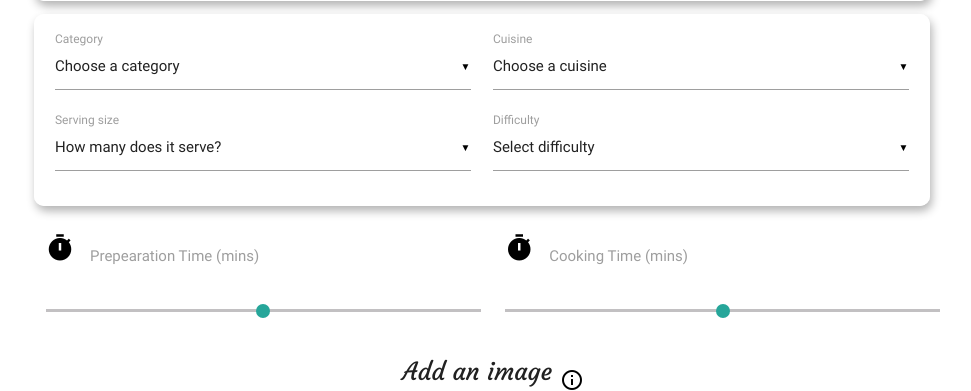
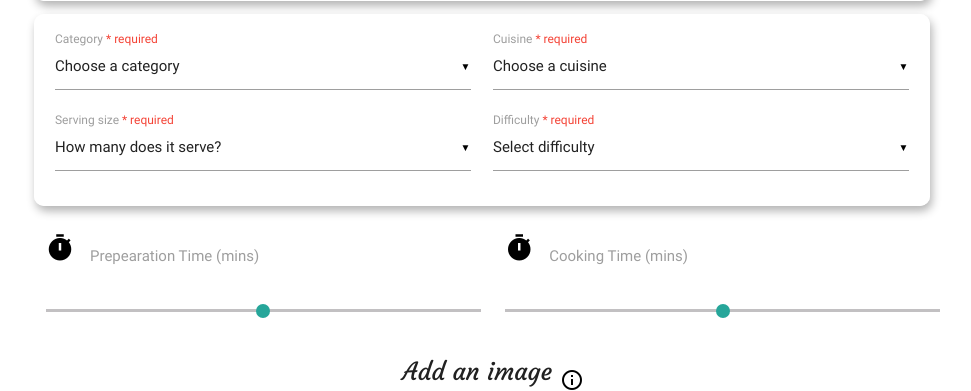
Before and after one commit to Jorden-V/Recipe_World_3rd_Project, a Flask app: page /add_recipe in a window 1280 px wide. Shown: the part 983-1374 px from the top of the page, without its empty margins (147-1118 px from the left). Run offline with Flask 2, Linux system fonts and the light colour scheme; data that the repository does not hold is empty; some libraries are stand-ins or nearby versions.

Commit message:
Added required fields into 'add recipe' and 'edit recipe' as well as visual prompts to ensure all required data is being collected

```diff
--- a/app.py
+++ b/app.py
@@ -95,6 +95,9 @@ def delete_recipe(recipes_id):
     mongo.db.recipes.remove({'_id': ObjectId(recipes_id)})
     return redirect(url_for('index'))
 
+    # url for delete recipe
+# {{ url_for('delete_recipe', recipes_id=recipes._id) }}
+
 if __name__ == '__main__':
     app.run(host=os.environ.get('IP'),
             port=int(os.environ.get('PORT')),
--- a/templates/addrecipe.html
+++ b/templates/addrecipe.html
@@ -73,52 +73,52 @@
             <div class="row intro-headings">
                 <div class="input-field col s12">
                     <i class="material-icons prefix">image</i>
-                    <input id="recipe_name" name="recipe_name" type="text" class="validate">
+                    <input id="recipe_name" name="recipe_name" type="text" class="validate" required="required">
                     <label for="icon_prefix">Recipe name</label>
                 </div>
                 <div class="input-field col s12">
                     <i class="material-icons prefix">image</i>
-                    <input id="description" name="description" type="text" class="validate">
+                    <input id="description" name="description" type="text" class="validate" required="required">
                     <label for="icon_prefix">Description</label>
                 </div>
             </div>
 
             <div class="row intro-headings">
                 <div class="input-field col s12 m6">
-                    <select id="category_name" name="category_name">
+                    <select id="category_name" name="category_name" required>
               <option value="" disabled selected>Choose a category</option>
               {% for item in categories %}
-              <option value="{{ item.category_name }}">{{ item.category_name }}</option>
+              <option value="{{ item.category_name }}">{{ item.category_name }} </option>
               {% endfor %}
             </select>
-                    <label>Category</label>
+                    <label>Category <span class="red-text">* required</span> </label>
                 </div>
                 <div class="input-field col s12 m6">
-                    <select id="cuisine_type" name="cuisine_type">
+                    <select id="cuisine_type" name="cuisine_type" required>
               <option value="" disabled selected>Choose a cuisine</option>
               {% for item in cuisine %}
               <option value="{{ item.cuisine_type }}">{{ item.cuisine_type }}</option>
               {% endfor %}
             </select>
-                    <label>Cuisine</label>
+                    <label>Cuisine <span class="red-text">* required</span></label>
                 </div>
                 <div class="input-field col s12 m6">
-                    <select id="serving_size" name="serving_size">
+                    <select id="serving_size" name="serving_size" required>
               <option value="" disabled selected>How many does it serve?</option>
               {% for item in serving_size %}
-              <option value="{{ item.serving_size }}">{{ item.serving_size }}</option>
+              <option value="{{ item.serving_size }}">{{ item.serving_size }} </option>
               {% endfor %}
             </select>
-                    <label>Serving size</label>
+                    <label>Serving size <span class="red-text">* required</span></label>
                 </div>
                 <div class="input-field col s12 m6">
-                    <select id="difficulty" name="difficulty">
+                    <select id="difficulty" name="difficulty" required>
                         <option value="" disabled selected>Select difficulty</option>
                          {% for item in difficulty %}
                          <option value="{{ item.difficulty_level }}">{{ item.difficulty_level }}</option>
               {% endfor %}
             </select>
-                    <label> Difficulty </label>
+                    <label> Difficulty <span class="red-text">* required</span> </label>
                 </div>
             </div>
 
@@ -171,7 +171,7 @@
             <div class="row">
                 <div class="row intro-headings">
                     <div class="input-field col s6">
-                        <input id="ingredients_1" name="ingredients_1" type="text" class="validate">
+                        <input id="ingredients_1" name="ingredients_1" type="text" class="validate" required="required">
                         <label for="name">Ingredient 1</label>
                     </div>
                     <div class="input-field col s6">
@@ -218,8 +218,8 @@
 
                 <div class="row intro-headings">
                     <div class="input-field col s12">
-                        <input id="method_1" name="method_1" type="text" class="validate">
-                        <label for="name">Step 1</label>
+                        <input id="method_1" name="method_1" type="text" class="validate" required="required">
+                        <label for="name">Step 1 </label>
                     </div>
                     <div class="input-field col s12">
                         <input id="method_2" name="method_2" type="text" class="validate">
@@ -262,12 +262,12 @@
                 <div class="row">
                     <div class="input-field col s12 m6 l6">
                         <i class="material-icons prefix">today</i>
-                        <input id="data_added" name="date_added" type="text" class="datepicker">
-                        <label for="date_added">Select date</label>
+                        <input id="data_added" name="date_added" type="text" class="datepicker" required="required">
+                        <label for="date_added">Select date <span class="red-text">* required</span></label>
                     </div>
                     <div class="input-field col s12 m6 l6">
                         <i class="material-icons prefix">account_circle</i>
-                        <input id="author_name" name="author_name" type="text" class="validate">
+                        <input id="author_name" name="author_name" type="text" class="validate" required="required">
                         <label for="name">Added By</label>
                     </div>
                 </div>
--- a/templates/recipes.html
+++ b/templates/recipes.html
@@ -121,7 +121,7 @@
     <a href="{{ url_for('edit_recipe', recipes_id=recipes._id) }}"><i class="material-icons prefix">today</i>
     <button class="btn waves-effect waves-light blue" type="submit" name="action">Edit recipe
 <i class="material-icons right">playlist_add</i></a>
-</button>
+    </button>
    </div>
    <div class="input-field title-header col s6">
     <i class="material-icons prefix">account_circle</i>
@@ -138,7 +138,7 @@
    </div>
    <div class="modal-footer">
     <a href="#!" class="modal-action modal-close waves-effect waves-green btn-flat">No thanks</a>
-    <a href="{{ url_for('delete_recipe', recipes_id=recipes._id) }}" class="modal-action modal-close waves-effect waves-green btn-flat red">Delete</a>
+    <a href="#!" class="modal-action modal-close waves-effect waves-green btn-flat red">Delete</a>
    </div>
   </div>
 
```
Also changed, not shown: templates/editrecipe.html (+20 -20 lines).
